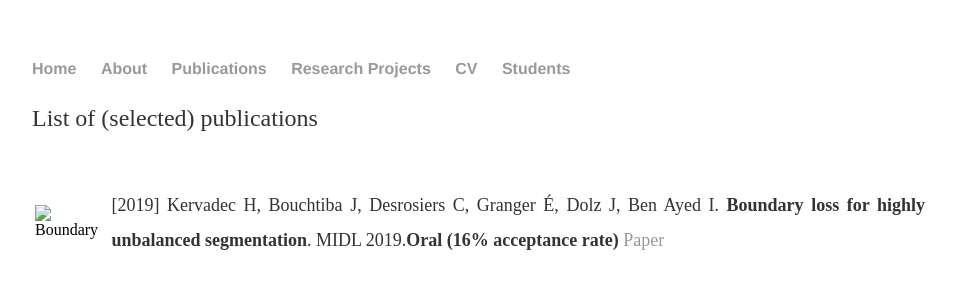
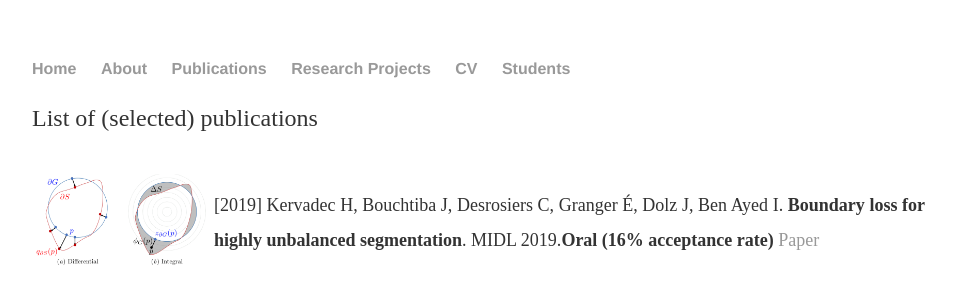
Before and after one commit to josedolz/josedolz.github.io, a Jekyll site: the page built from publications/index.html, in a window 1280 px wide. Shown: the top 304 px of the page, without its empty margins (160-1116 px from the left). Built offline with Jekyll 4.4.1, drawn with Linux system fonts in a browser that asks for light colours.

Commit message:
Update index.html

```diff
--- a/publications/index.html
+++ b/publications/index.html
@@ -8,7 +8,7 @@ title: publications
 	<p>List of (selected) publications </p>
 	<table>
     <tr>
-        <td><img src="images/surfaceloss.png" alt="Boundary" class="image left" width="175px" /></td>
+        <td><img src="../images/surfaceloss.png" alt="Boundary" class="image left" width="175px" /></td>
         <td><p align="justify"><font size="4">[2019] Kervadec H, Bouchtiba J, Desrosiers C, Granger É, Dolz J, Ben Ayed I. <b>Boundary loss for highly unbalanced segmentation</b>. MIDL 2019.<b>Oral (16% acceptance rate)</b> <a href="https://www.etsmtl.ca/recherche/professeurs-chercheurs/jdolz/">Paper</a> </font>
     </td></p>
     </tr>
```
